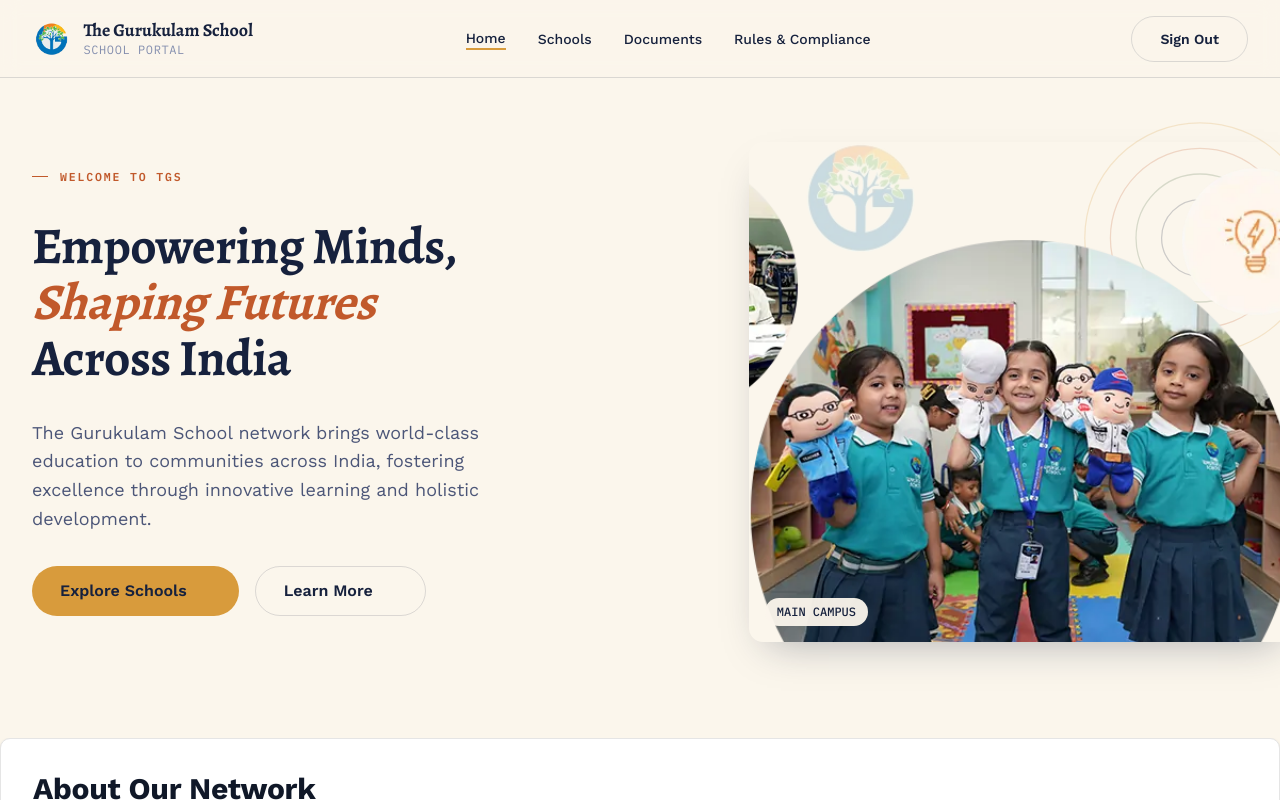
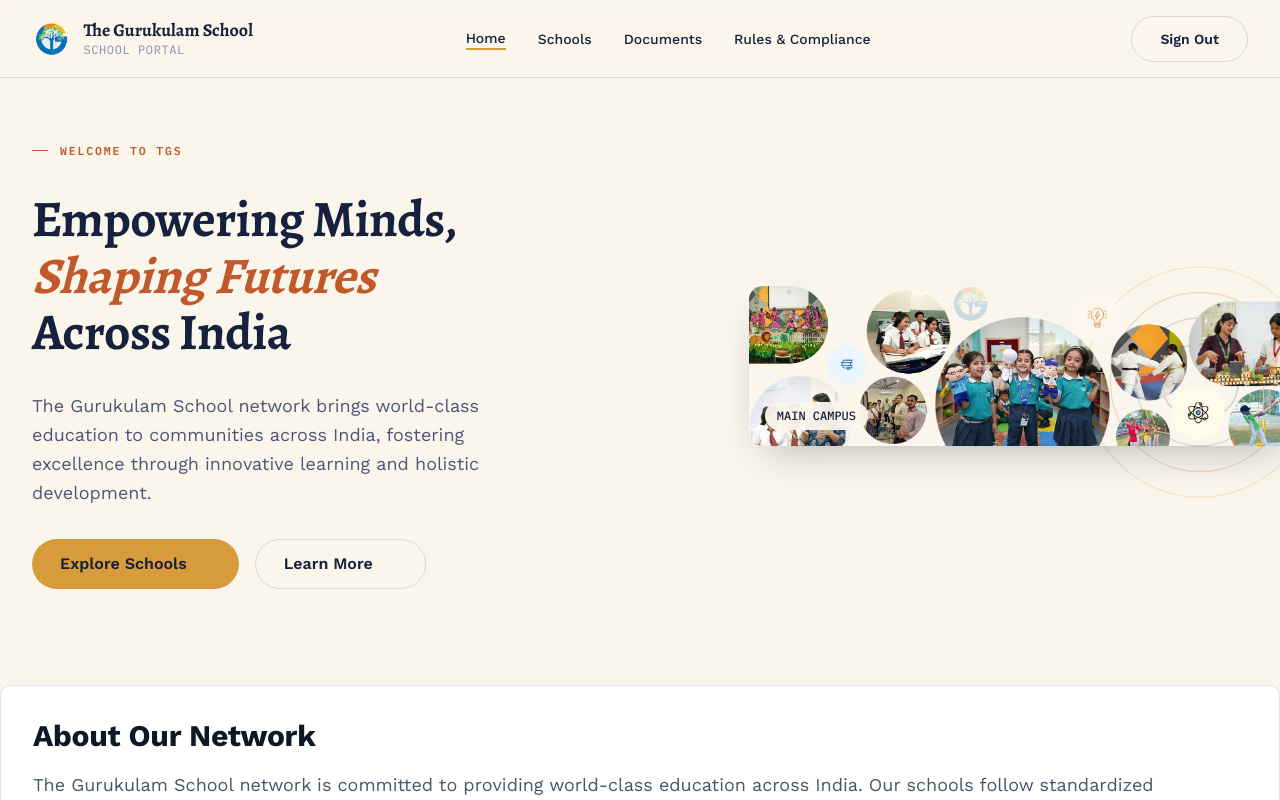
Before and after one commit to Lakshay097/Gurukulamportal, a Next.js app: page / in a window 1280 px wide. Shown: the top 800 px of the page. Built offline with nearby package versions, Linux system fonts and the light colour scheme; no server answers; sample sign-in values are in the browser's storage.

Commit message:
Replace img tags with Next.js Image component for better optimization

```diff
--- a/app/login/LoginForm.tsx
+++ b/app/login/LoginForm.tsx
@@ -3,6 +3,7 @@
 import { Button } from '@/components/ui/button';
 import { Globe } from 'lucide-react';
 import { useSearchParams } from 'next/navigation';
+import Image from 'next/image';
 
 export default function LoginForm() {
   const searchParams = useSearchParams();
@@ -13,10 +14,13 @@
       <div className="w-full max-w-md">
         <div className="bg-white rounded-2xl shadow-xl p-8 space-y-8 border border-gray-100">
           <div className="text-center space-y-3">
-            <img
+            <Image
               src="/images/logo.png"
               alt="The Gurukulam School"
+              width={80}
+              height={80}
               className="w-20 h-20 mx-auto object-contain"
+              priority
             />
             <div>
               <h2 className="text-3xl font-bold text-gray-900 font-alegreya">
--- a/components/hero-section.tsx
+++ b/components/hero-section.tsx
@@ -2,6 +2,7 @@
 
 import { useEffect, useRef } from 'react';
 import { Icon } from './icon-sprite';
+import Image from 'next/image';
 
 export function HeroSection() {
   const sectionRef = useRef<HTMLElement>(null);
@@ -70,11 +71,14 @@
 
             {/* Hero Banner Image - Replace with your actual image */}
             <div className="relative" style={{ borderRadius: 'var(--r-md)', boxShadow: 'var(--shadow-md)', overflow: 'hidden' }}>
-              <img
+              <Image
                 src="/images/Banner.webp"
                 alt="The Gurukulam School Campus"
+                width={500}
+                height={625}
                 className="w-full h-auto object-cover"
-                style={{ aspectRatio: '4/5', maxHeight: '500px' }}
+                style={{ maxHeight: '500px' }}
+                priority
               />
               {/* Optional overlay label */}
               <div className="absolute bottom-4 left-4 px-3 py-1.5 rounded-full text-xs font-medium"
--- a/components/sticky-nav.tsx
+++ b/components/sticky-nav.tsx
@@ -4,6 +4,7 @@
 import { usePathname } from 'next/navigation';
 import { useSession } from 'next-auth/react';
 import { Icon } from './icon-sprite';
+import Image from 'next/image';
 
 export function StickyNav() {
   const [mobileMenuOpen, setMobileMenuOpen] = useState(false);
@@ -23,7 +24,14 @@
         <div className="max-w-7xl mx-auto px-4 sm:px-6 lg:px-8 h-full flex items-center justify-between">
           {/* Logo */}
           <div className="flex items-center gap-3">
-            <img src="/images/logo.png" alt="The Gurukulam School" className="h-10 w-auto" />
+            <Image
+              src="/images/logo.png"
+              alt="The Gurukulam School"
+              width={40}
+              height={40}
+              className="h-10 w-auto"
+              priority
+            />
             <div className="flex flex-col">
               <span className="font-bold text-lg leading-tight" style={{ fontFamily: 'var(--font-alegreya)', color: 'var(--ink)' }}>
                 The Gurukulam School
```
